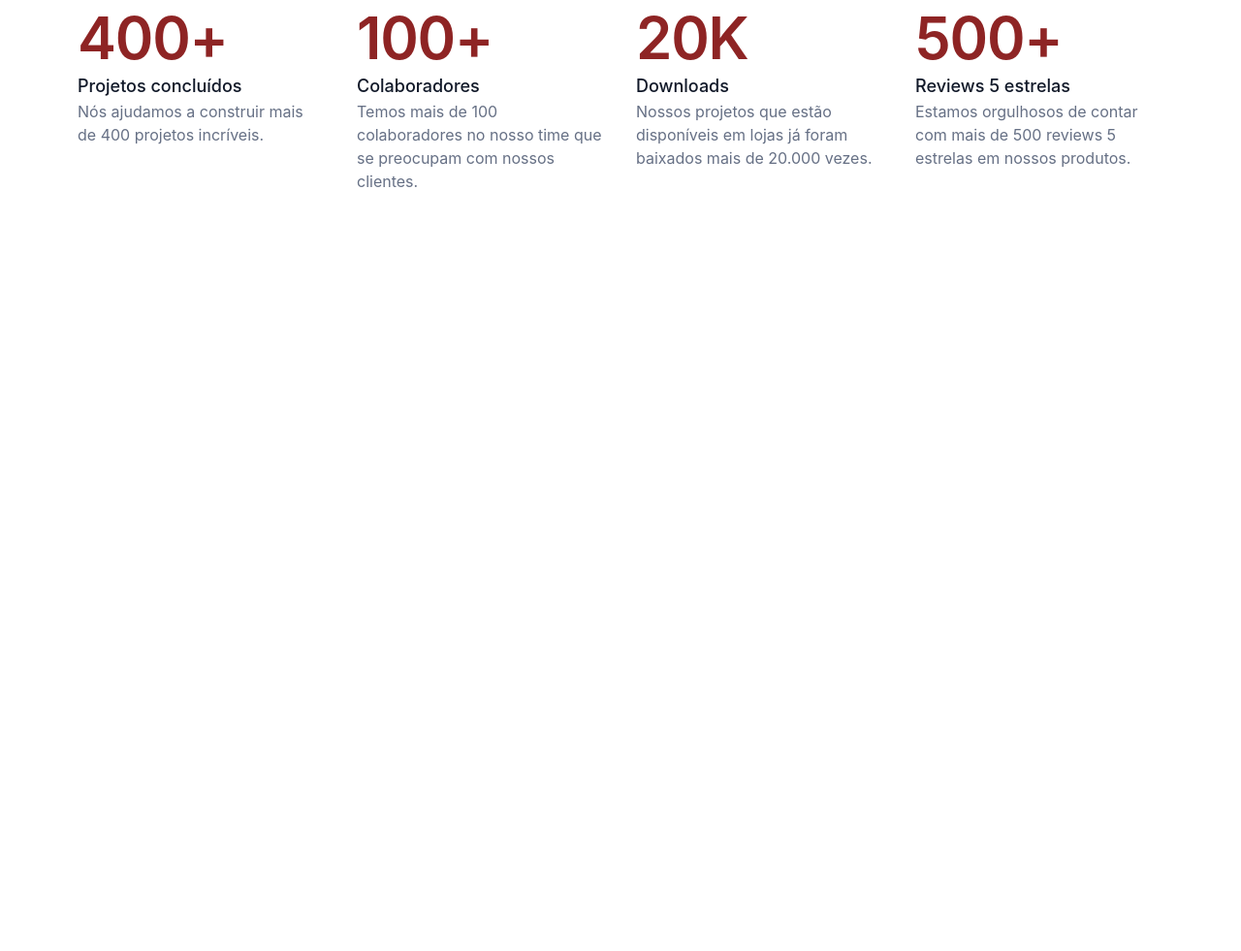
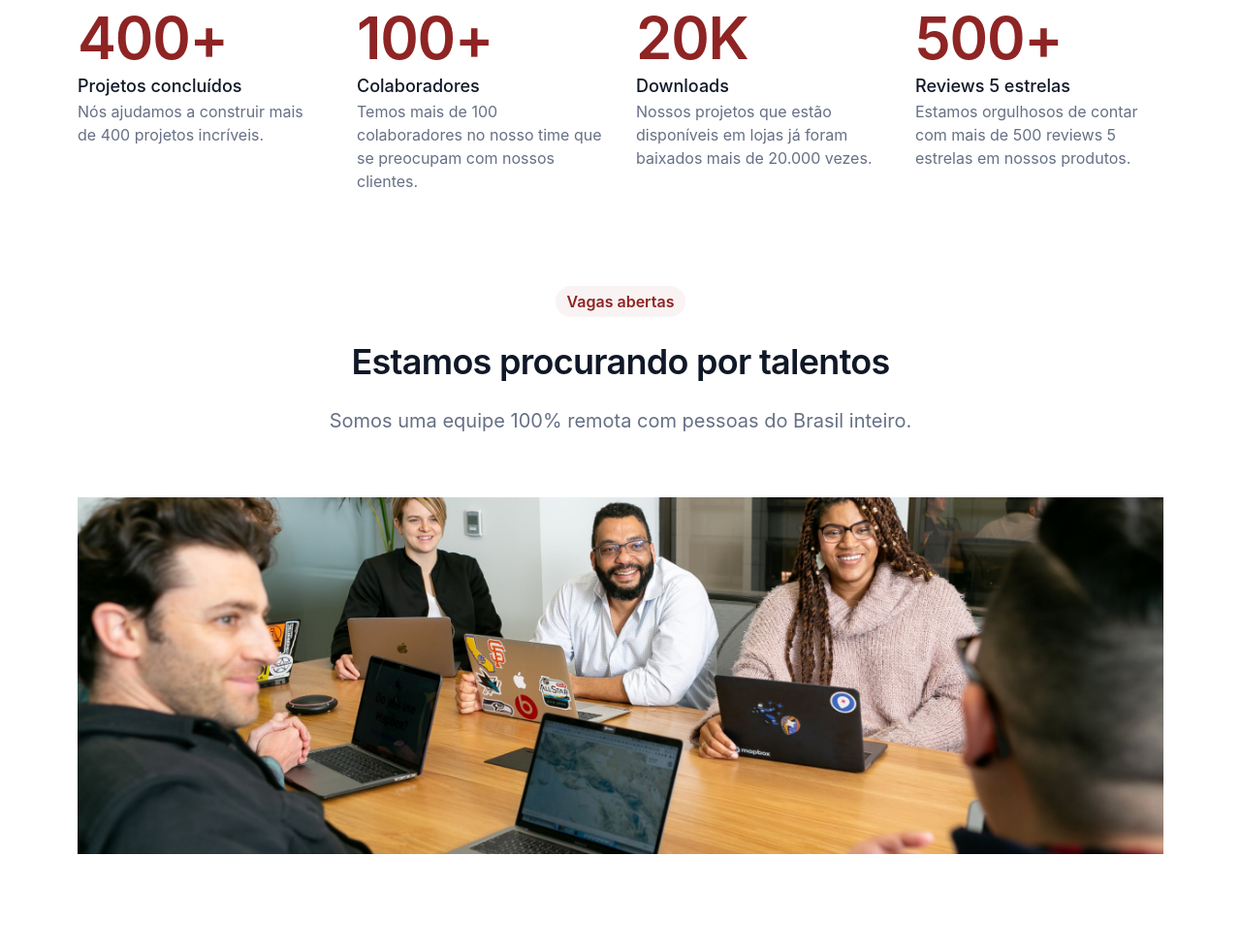
Before and after one commit to silverio-lucas/7daysofcode-alura, a plain HTML site: page 01.frontend/01.pagina-de-vagas/index.html in a window 1280 px wide. Shown: the part 461-1442 px from the top of the page at 97% size. Before the commit the page ends 800 px from the top, so only its background shows below. Drawn offline with Linux system fonts and the light colour scheme.

Commit message:
feat: adiciona imagem de vagas, remove arquivo .eml e ajusta layout

```diff
--- a/01.frontend/01.pagina-de-vagas/index.html
+++ b/01.frontend/01.pagina-de-vagas/index.html
@@ -26,7 +26,7 @@
       </div>
     </nav>
     <header>
-      <span>Sobre nós</span>
+      <span class="etiqueta">Sobre nós</span>
       <h1>Porque somos diferentes?</h1>
       <p>
         Nós focamos nos detalhes de tudo que fazemos. Tudo para ajudar as
@@ -67,5 +67,15 @@
         </p>
       </div>
     </section>
+    <section id="vagas">
+      <div class="conteudo">
+        <span class="etiqueta">Vagas abertas</span>
+        <h2>Estamos procurando por talentos</h2>
+        <p>Somos uma equipe 100% remota com pessoas do Brasil inteiro.</p>
+      </div>
+      <div class="vagas-img">
+        <img src="images/vagas.jpg" alt="Vagas" />
+      </div>
+    </section>
   </body>
 </html>
--- a/01.frontend/01.pagina-de-vagas/style.css
+++ b/01.frontend/01.pagina-de-vagas/style.css
@@ -4,6 +4,7 @@
     --color-black: #101828;
     --background-color: #FFFFFF;
     --font-family: "Inter", sans-serif;
+    --space: 96px;
 }
 
 * {
@@ -89,7 +90,7 @@ header {
     align-self: stretch;
 }
 
-header span {
+span.etiqueta {
     color: var(--primary-color);
     font-size: 16px;
     line-height: 24px;
@@ -120,6 +121,7 @@ header p {
     grid-template-columns: repeat(4, 1fr);
     gap: 32px;
     padding: 0 80px;
+    padding-bottom: var(--space);
 }
 
 #metricas .card .numero {
@@ -149,3 +151,56 @@ header p {
     font-weight: 400;
     line-height: 24px;
 }
+
+#vagas {
+    display: flex;
+    flex-direction: column;
+    align-items: center;
+}
+
+#vagas .conteudo {
+    display: flex;
+    flex-direction: column;
+    align-items: center;
+    gap: 24px;
+    align-self: stretch;
+}
+
+#vagas .conteudo .etiqueta {
+    padding: 4px 12px;
+    justify-content: center;
+    align-items: center;
+    border-radius: 16px;
+    background: rgba(142, 36, 36, 0.05);
+}
+
+#vagas .conteudo h2 {
+    font-size: 36px;
+    font-style: normal;
+    font-weight: 600;
+    line-height: 44px;
+    color: var(--color-black);
+    letter-spacing: -0.72px;
+}
+
+#vagas .conteudo p {
+    color: var(--secondary-color);
+    font-size: 20px;
+    font-style: normal;
+    font-weight: 400;
+    line-height: 30px;
+    max-width: 792px;
+    text-align: center;
+}
+
+#vagas .vagas-img {
+    margin-top: 64px;
+    margin-bottom: 96px;
+    margin-left: 80px;
+    margin-right: 80px;
+}
+
+#vagas .vagas-img img {
+    width: 100%;
+    height: auto;
+}
```
Also changed, not shown: 01.frontend/01.pagina-de-vagas/images/vagas.jpg (added), 1 other file.
